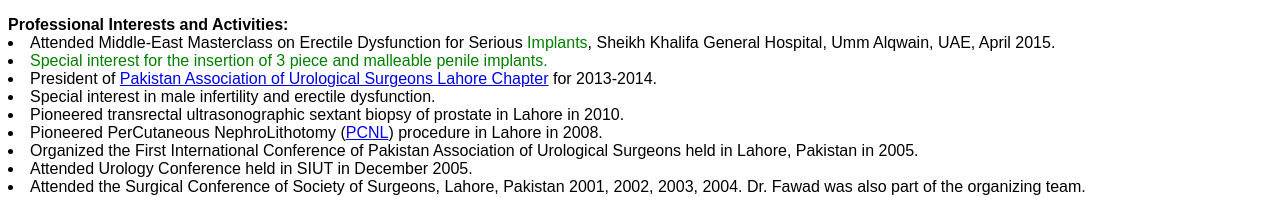
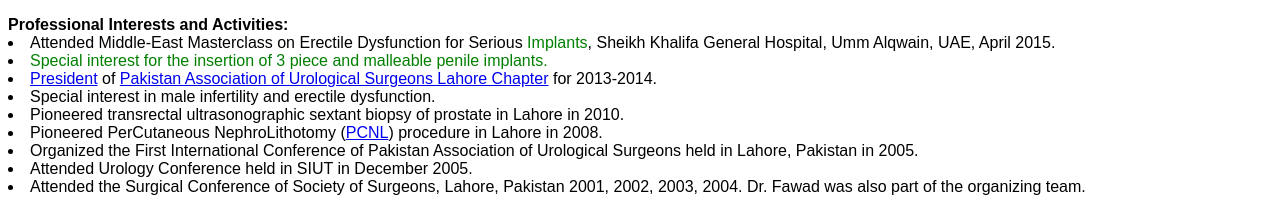
Before and after one commit to jawadnasrullah/fawadurology.com, a plain HTML site: page index.html in a window 1280 px wide. Shown: the part 1620-1817 px from the top of the page. Drawn offline with Linux system fonts and the light colour scheme.

Commit message:
add pdf link to paus

```diff
--- a/index.html
+++ b/index.html
@@ -145,7 +145,7 @@ III. Latif Hospital, Johar Town, Lahore<br/>
 <b>Professional Interests and Activities:</b><br/>
 <li>Attended Middle-East Masterclass on Erectile Dysfunction for Serious <font color="green">Implants</font>, Sheikh Khalifa General Hospital, Umm Alqwain, UAE, April 2015.</li>
 <li><font color="green">Special interest for the insertion of 3 piece and malleable penile implants.</font></li>
-<li>President of <a href="http://www.pauslahore.com">Pakistan Association of Urological Surgeons Lahore Chapter</a> for 2013-2014.</li>
+<li><a href=pauslahore_2013.pdf>President</a> of <a href="http://www.pauslahore.com">Pakistan Association of Urological Surgeons Lahore Chapter</a> for 2013-2014.</li>
 <li>Special interest in male infertility and erectile dysfunction.</li>
 <li>Pioneered transrectal ultrasonographic sextant biopsy of
 prostate in Lahore in 2010.</li>
```
Also changed, not shown: 1 other file.
